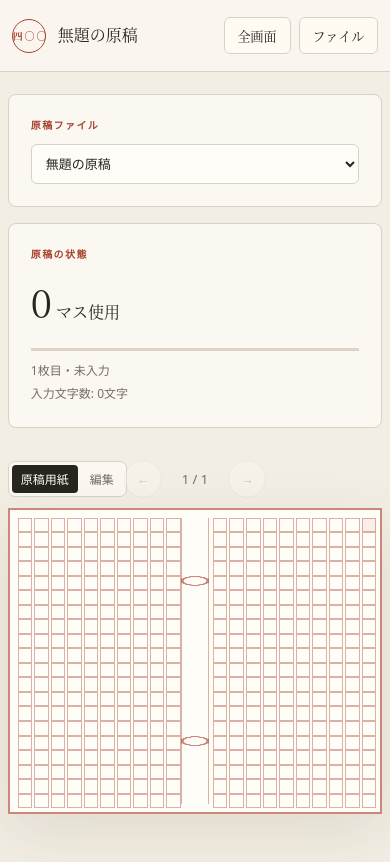
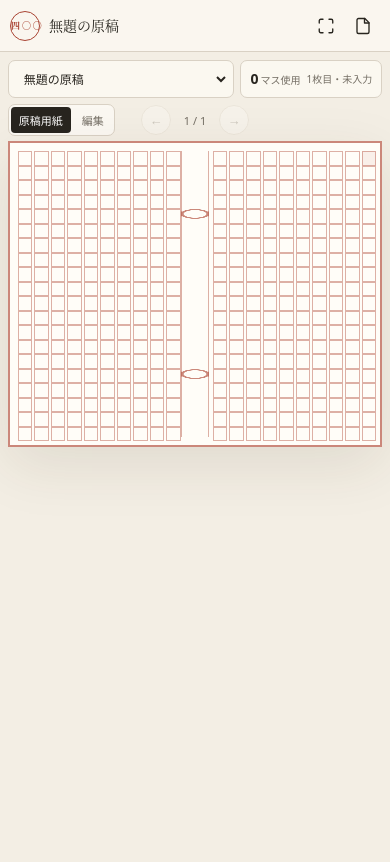
Before and after one commit to ma38su/400moji, a website built with Vite: page index.html in a window 390 px wide. Built offline with nearby package versions, Linux system fonts and the light colour scheme.

Commit message:
Compact mobile editor controls

```diff
--- a/index.html
+++ b/index.html
@@ -28,10 +28,20 @@
         <button id="undoButton" class="button icon-button" type="button" aria-label="元に戻す" title="元に戻す（Ctrl/Cmd+Z）" disabled>↶</button>
         <button id="redoButton" class="button icon-button" type="button" aria-label="やり直す" title="やり直す（Ctrl/Cmd+Shift+Z）" disabled>↷</button>
       </div>
-      <button id="installApp" class="button install-button" type="button" hidden>アプリをインストール</button>
-      <button id="fullscreenButton" class="button" type="button" aria-pressed="false">全画面</button>
+      <button id="installApp" class="button install-button compact-action" type="button" hidden>
+        <svg class="button-icon" aria-hidden="true" viewBox="0 0 24 24"><path d="M21 15v4a2 2 0 0 1-2 2H5a2 2 0 0 1-2-2v-4"/><path d="m7 10 5 5 5-5"/><path d="M12 15V3"/></svg>
+        <span class="button-label">アプリをインストール</span>
+      </button>
+      <button id="fullscreenButton" class="button compact-action" type="button" aria-pressed="false" aria-label="全画面" title="全画面">
+        <svg class="button-icon icon-expand" aria-hidden="true" viewBox="0 0 24 24"><path d="M8 3H5a2 2 0 0 0-2 2v3"/><path d="M16 3h3a2 2 0 0 1 2 2v3"/><path d="M8 21H5a2 2 0 0 1-2-2v-3"/><path d="M16 21h3a2 2 0 0 0 2-2v-3"/></svg>
+        <svg class="button-icon icon-minimize" aria-hidden="true" viewBox="0 0 24 24"><path d="M8 3v3a2 2 0 0 1-2 2H3"/><path d="M16 3v3a2 2 0 0 0 2 2h3"/><path d="M8 21v-3a2 2 0 0 0-2-2H3"/><path d="M16 21v-3a2 2 0 0 1 2-2h3"/></svg>
+        <span class="button-label">全画面</span>
+      </button>
       <details class="menu">
-        <summary class="button">ファイル</summary>
+        <summary class="button compact-action" aria-label="ファイルメニュー" title="ファイルメニュー">
+          <svg class="button-icon" aria-hidden="true" viewBox="0 0 24 24"><path d="M14.5 2H6a2 2 0 0 0-2 2v16a2 2 0 0 0 2 2h12a2 2 0 0 0 2-2V7.5z"/><path d="M14 2v6h6"/></svg>
+          <span class="button-label">ファイル</span>
+        </summary>
         <div class="menu-panel">
           <button id="newDocument">新しいファイル</button>
           <button id="duplicateDocument">複製</button>
@@ -64,8 +74,7 @@
         </div>
         <div class="stat-card">
           <span class="eyebrow">原稿の状態</span>
-          <strong id="charCount" class="big-number">0</strong>
-          <span>マス使用</span>
+          <span class="mobile-stat-line"><strong id="charCount" class="big-number">0</strong><span class="stat-unit">マス使用</span></span>
           <div class="meter"><span id="meterFill"></span></div>
           <p id="sheetCount">1枚目・未入力</p>
           <p id="inputCharCount">入力文字数: 0文字</p>
--- a/platform.js
+++ b/platform.js
@@ -3,7 +3,12 @@ export function setupPlatformFeatures({ fullscreenButton, installButton, showToa
   const fullscreenElement = () => document.fullscreenElement || document.webkitFullscreenElement;
   const updateFullscreenButton = () => {
     const active = Boolean(fullscreenElement());
-    fullscreenButton.textContent = active ? "全画面を終了" : "全画面";
+    const label = active ? "全画面を終了" : "全画面";
+    const visibleLabel = fullscreenButton.querySelector(".button-label");
+    if (visibleLabel) visibleLabel.textContent = label;
+    else fullscreenButton.textContent = label;
+    fullscreenButton.setAttribute("aria-label", label);
+    fullscreenButton.title = label;
     fullscreenButton.setAttribute("aria-pressed", String(active));
   };
 
--- a/responsive.css
+++ b/responsive.css
@@ -36,17 +36,44 @@
 :fullscreen main { padding-top: 8px; }
 
 @media (max-width: 600px) {
-  .topbar { padding: 0 3vw; gap: 8px; }
+  body { min-height: 100dvh; }
+  .topbar { height: 52px; padding: 0 10px; gap: 6px; }
   .brand > span:last-child, #printButton, .history-actions { display:none; }
-  .title-input { width: 100%; }
-  main { padding: 22px 2vw 50px; }
-  .sidebar { grid-template-columns: 1fr; }
-  .paper-heading { width: 96vw; }
+  .brand { gap: 0; }
+  .brand-mark { width: 30px; height: 30px; font-size: 9px; }
+  .document-meta { gap: 4px; }
+  .title-input { width: 100%; min-width: 0; padding: 6px 3px; font-size: 14px; }
+  .actions { gap: 3px; }
+  .actions .compact-action { width: 34px; height: 34px; padding: 0; border-color: transparent; background: transparent; }
+  .actions .button-label { position: absolute; width: 1px; height: 1px; padding: 0; margin: -1px; overflow: hidden; clip: rect(0, 0, 0, 0); white-space: nowrap; border: 0; }
+  .actions .button-icon { width: 18px; height: 18px; }
+  .menu-panel { position: fixed; top: 48px; right: 8px; width: min(260px, calc(100vw - 16px)); max-height: calc(100dvh - 60px); overflow-y: auto; }
+  main { padding: 8px 2vw 20px; }
+  .workspace { gap: 6px; }
+  .sidebar {
+    display: flex; position: static; gap: 6px; width: 96vw; margin: 0 auto;
+    align-items: center;
+  }
+  .file-card, .stat-card { min-width: 0; height: 38px; padding: 3px 4px; border-radius: 7px; background: rgba(255,253,248,.66); }
+  .file-card { flex: 1 1 auto; }
+  .file-card .eyebrow, .stat-card > .eyebrow, .stat-card .meter, #inputCharCount { display: none; }
+  .document-select { height: 30px; padding: 4px 25px 4px 7px; border: 0; background: transparent; font-size: 12px; }
+  .stat-card { flex: 0 0 auto; display: flex; align-items: center; gap: 6px; padding-inline: 9px; }
+  .mobile-stat-line { display: flex; align-items: baseline; gap: 2px; white-space: nowrap; }
+  .big-number { font: 600 14px/1 system-ui,sans-serif; }
+  .stat-unit { margin: 0; color: var(--muted); font: 10px/1 system-ui,sans-serif; }
+  .stat-card p { white-space: nowrap; font-size: 10px; line-height: 1; }
+  .paper-heading { width: 96vw; min-height: 32px; margin-bottom: 5px; }
+  .view-switch { padding: 2px; }
+  .view-switch button { min-height: 26px; padding: 4px 8px; font-size: 11px; }
+  .paper-pagination { min-height: 32px; gap: 5px; }
+  .paper-pagination span { min-width: 38px; font-size: 11px; }
+  .page-nav button { width: 30px; height: 30px; }
   .paper {
     --binding: 28px; --column-gap: 2px; --paper-pad: 8px;
     --cell: calc((96vw - var(--binding) - var(--column-gap) * 20 - var(--paper-pad) * 2) / 20);
   }
-  .paper-wrap.edit-mode .input-proxy { width: 96vw; height: 70vh; padding: 18px; font-size: 19px; }
+  .paper-wrap.edit-mode .input-proxy { width: 96vw; height: calc(100dvh - 141px); min-height: 360px; padding: 16px; font-size: 18px; }
   .keyboard-hint { display: none; }
 }
 
--- a/styles.css
+++ b/styles.css
@@ -36,6 +36,11 @@ button, summary { cursor: pointer; }
 .icon-button { min-width: 34px; padding-inline: 9px; font: 18px/1 system-ui, sans-serif; }
 .icon-button:disabled { opacity: .35; cursor: default; }
 .button, .text-button, .actions button, .file-label { border: 1px solid var(--line); background: #fffaf2; border-radius: 6px; padding: 8px 13px; font-size: 13px; }
+.compact-action { display: inline-flex; align-items: center; justify-content: center; gap: 7px; }
+.button-icon { width: 16px; height: 16px; flex: 0 0 auto; fill: none; stroke: currentColor; stroke-width: 1.8; stroke-linecap: round; stroke-linejoin: round; }
+.icon-minimize { display: none; }
+#fullscreenButton[aria-pressed="true"] .icon-expand { display: none; }
+#fullscreenButton[aria-pressed="true"] .icon-minimize { display: block; }
 .text-button { border-color: transparent; background: transparent; }
 .button.primary { background: var(--ink); color: white; border-color: var(--ink); }
 .install-button { color: var(--red); border-color: var(--grid-strong); }
@@ -158,6 +163,8 @@ main { padding: 36px 4vw 64px; }
 .file-card, .stat-card { padding: 22px; background: rgba(255,253,248,.72); border: 1px solid var(--line); border-radius: 8px; }
 .eyebrow { display: block; color: var(--red); font: 700 10px system-ui,sans-serif; letter-spacing: .14em; text-transform: uppercase; margin-bottom: 12px; }
 .big-number { font-size: 38px; font-weight: 400; }
+.mobile-stat-line { display: inline; }
+.stat-unit { margin-left: 4px; }
 .meter { height: 3px; margin: 18px 0 10px; background: #ddd4c7; overflow: hidden; }
 .meter span { display: block; height: 100%; width: 0; background: var(--red); transition: width .2s; }
 .stat-card p { margin: 0; color: var(--muted); font: 12px/1.7 system-ui,sans-serif; }
```
